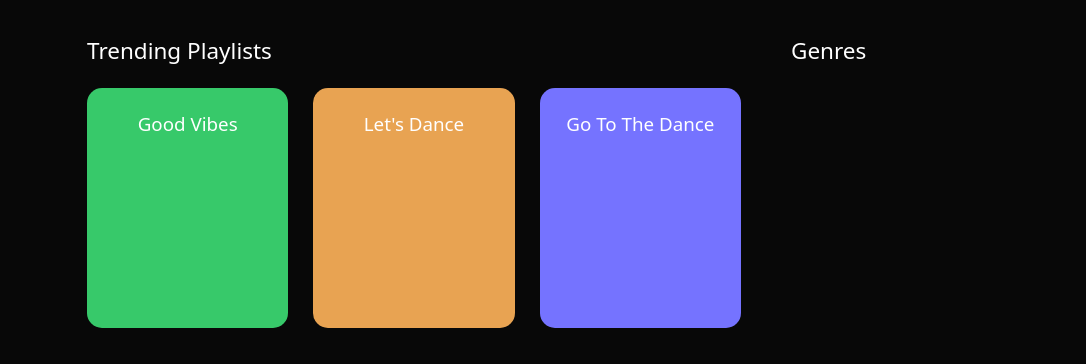
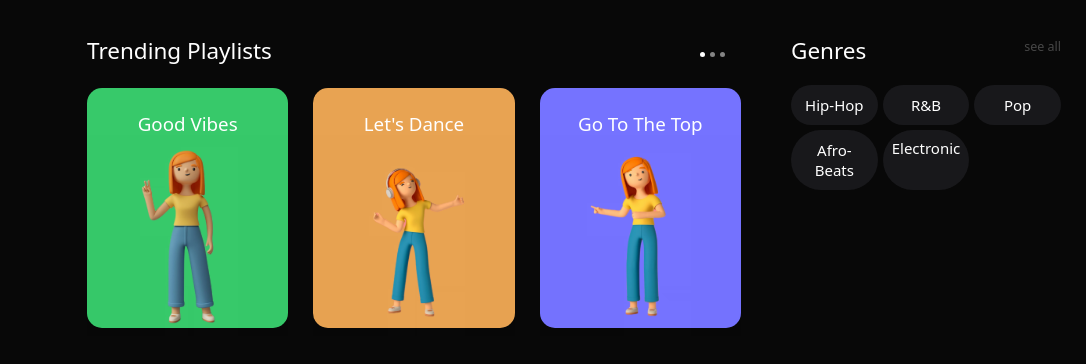
Before and after one commit to ParallelXL/beat-pulse-music-app, a plain HTML site: page index.html in a window 1280 px wide. Shown: the top 364 px of the page, 194-1280 px from the left. Drawn offline with nearby package versions, Linux system fonts and the light colour scheme.

Commit message:
added the genre section

```diff
--- a/index.html
+++ b/index.html
@@ -74,28 +74,54 @@
       </nav>
 
       <!-- MIDDLE SECTION -->
-      <section class="trending flex-1 mx-10 my-10">
-        <h1 class="pt-5 pb-10 text-4xl">Trending Playlists</h1>
+      <section class="trending relative flex-1 mx-10 my-10">
+        <div class="flex">
+          <h1 class="pt-5 pb-10 text-4xl">Trending Playlists</h1>
+          <li class="absolute text-2xl right-0 mt-7"></li>
+          <li class="absolute text-2xl right-4 mt-7"></li>
+          <li class="text-2xl absolute right-8 mt-7 active"></li>
+        </div>
 
         <div class="flex gap-10">
           <div class="h-96 w-1/3 pt-10 rounded-3xl bg-primaryGreen">
             <h1 class="text-center text-3xl">Good Vibes</h1>
+            <img src="assets/top-img1.png" alt="good vibes" />
           </div>
           <div class="h-96 w-1/3 pt-10 rounded-3xl bg-primaryOrange">
             <h1 class="text-center text-3xl">Let's Dance</h1>
+            <img src="assets/top-img2.png" alt="good vibes" />
           </div>
           <div class="h-96 w-1/3 pt-10 rounded-3xl bg-primaryPurple">
-            <h1 class="text-center text-3xl">Go To The Dance</h1>
+            <h1 class="text-center text-3xl">Go To The Top</h1>
+            <img src="assets/top-img3.png" alt="good vibes" />
           </div>
         </div>
       </section>
 
       <aside class="genres w-1/4 pt-10">
         <!-- Right Sidebar -->
-        <section></section>
-        <!-- continue! mistake!! -->
-        <!-- What mistake?? -->
-        <h1 class="pt-5 pb-10 text-4xl mx-10">Genres</h1>
+        <section class="pt-5 pb-10 text-4xl mx-10">
+          <div class="flex flex-row justify-between">
+            <h1 class="">Genres</h1>
+            <p class="opacity-25 text-xl cursor-pointer">see all</p>
+          </div>
+
+          <div class="grid grid-cols-3 gap-2 text-2xl mt-9 text-center">
+            <p
+              class="rounded-full bg-zinc-900 p-4 cursor-pointer cursor-pointer"
+            >
+              Hip-Hop
+            </p>
+            <p class="rounded-full bg-zinc-900 p-4 cursor-pointer">R&B</p>
+            <p class="rounded-full bg-zinc-900 p-4 cursor-pointer">Pop</p>
+            <p class="rounded-full bg-zinc-900 py-4 px-3 cursor-pointer">
+              Afro-Beats
+            </p>
+            <p class="rounded-full bg-zinc-900 p-3 cursor-pointer">
+              Electronic
+            </p>
+          </div>
+        </section>
       </aside>
     </main>
     <script src="script.js"></script>
```
Also changed, not shown: assets/top-img1.png (added), assets/top-img2.png (added), assets/top-img3.png (added).
